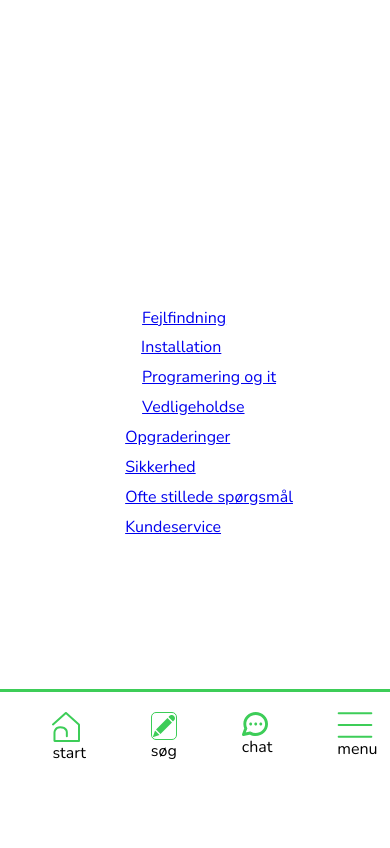
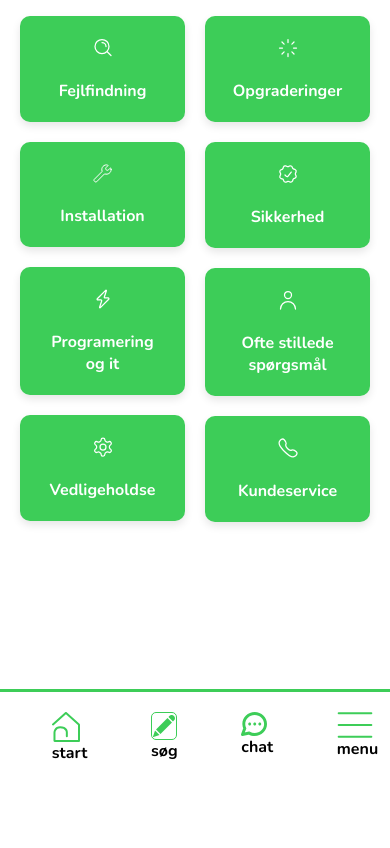
Before and after one commit to Vintherley/P5-EksamenF24, a plain HTML site: page forside.html in a window 390 px wide. Shown: the part 60-908 px from the top of the page. Drawn offline with nearby package versions, Linux system fonts and the light colour scheme.

Commit message:
Ændringer af forsiden, så CSS passer

```diff
--- a/forside.html
+++ b/forside.html
@@ -18,7 +18,7 @@
                 <a href="kategoribilleder.html"><img src="img/tilbagepil.svg" class="tilbage" alt="tilbage pil"></a>
             </div>
         </nav>
-     <div class="container">
+     <div class="container-forside">
         <div class="column">
             <div class="box">
                 <img src="img/search.svg" class="icon-box" alt="search">
--- a/main.css
+++ b/main.css
@@ -329,6 +329,54 @@ body{
         border: 2px solid #D0D0D0;
         box-shadow: 0px 0px 4px 0px rgba(0, 0, 0, 0.25) inset;
         margin: 0 25px;
+    }
+
+    /*Forside */
+    .container-forside {
+        display: grid;
+        grid-template-columns: repeat(2, 1fr);
+        gap: 20px;
+        justify-content: center;
+        align-items: start; /* Ændret fra 'center' til 'start' for at fjerne mellemrum øverst */
+        height: calc(100vh - 30px); /* Juster højde til at trække navbarens højde fra viewporten */
+        padding: 20px; /* Juster padding efter behov */
+        margin-top: 0; /* Sikrer, at containeren ikke har nogen margin-top */
+    }
+
+    .column {
+        display: flex;
+        flex-direction: column;
+        gap: 20px;
+        margin: 0; /* Fjerner alle marginer fra kolonnerne */
+    }
+
+    .box {
+        display: flex;
+        flex-direction: column;
+        align-items: center;
+        text-align: center;
+        color: var(--txt-color-2);
+        background-color: var(--main-color);
+        padding: 20px;
+        border-radius: 10px;
+        box-shadow: 0 4px 8px rgba(0, 0, 0, 0.1);
+        transition: transform 0.2s;
+    }
+
+    .box:hover {
+        transform: scale(1.05);
+    }
+
+    .icon-box {
+        max-width: 50px;
+        margin-bottom: 10px;
+    }
+
+    a {
+        text-decoration: none;
+        color: inherit; /* Inherit color from parent */
+        font-weight: bold;
+        margin-top: 10px;
     }
     /*installation*/
     .installation-container {
```
